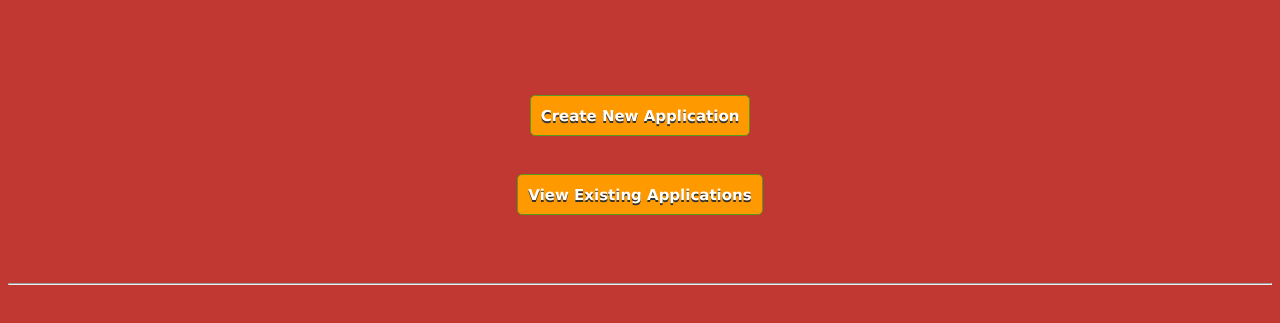
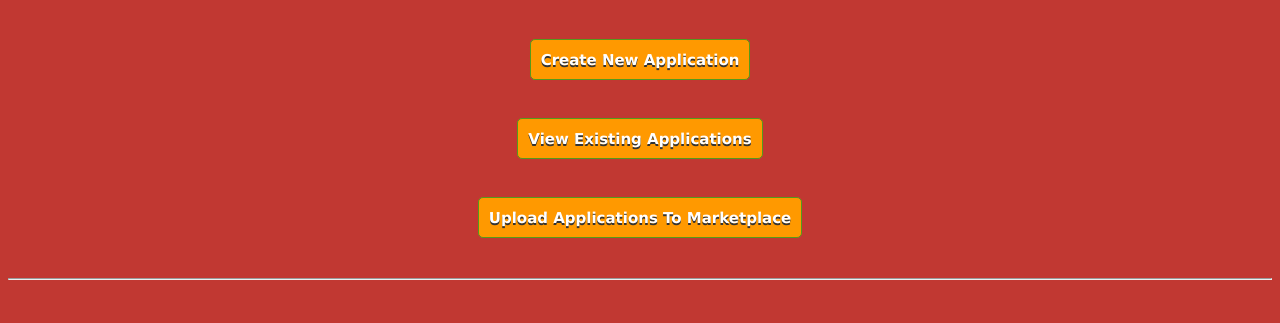
Before and after one commit to sayak-sarkar/Voila, a plain HTML site: page index.html in a window 1280 px wide. Shown: the part 109-432 px from the top of the page. Drawn offline with Linux system fonts and the light colour scheme.

Commit message:
Included 'Upload to Marketplace' Homescreen Button.

```diff
--- a/index.html
+++ b/index.html
@@ -18,9 +18,8 @@
 		<div id="appTypeSelector" class="unhidden">
 			<div class="caption"><h1>Voila!</h1></div>
 			<hr/>
-			<br/>
 			<div id="selectorOptions">
-				<br/><br/>
+				<br/>
 				<div id="addApp">
 					<input class="submit" onclick="createNew()" type="submit" value="Create New Application">
 				</div>
@@ -29,12 +28,14 @@
 					<input class="submit" onclick="viewExisting()" type="submit" value="View Existing Applications">
 				</div>
 				<br/>
+				<div id="uploadApp">
+					<input class="submit" onclick="window.location.href='https://marketplace.firefox.com/developers/submit/'" type="submit" value="Upload Applications To Marketplace">
+				</div>
+				<br/>
 			</div>
-			<br/>
 			<hr/>
 			<div id="footer">
 			</div>
-			<br/>
 		</div>
 
 
--- a/scripts/voila.js
+++ b/scripts/voila.js
@@ -230,6 +230,7 @@ function submitCode () {
 	}
 }
 
+//Package the app into a zip file.
 function package() {
     var zip = new JSZip();
     zip.file("manifest.webapp", manifest);
@@ -404,5 +405,4 @@ $(document).ready(function(){
 
 	   	console.log("Object Store has been created");
 	};
-
 });
```
